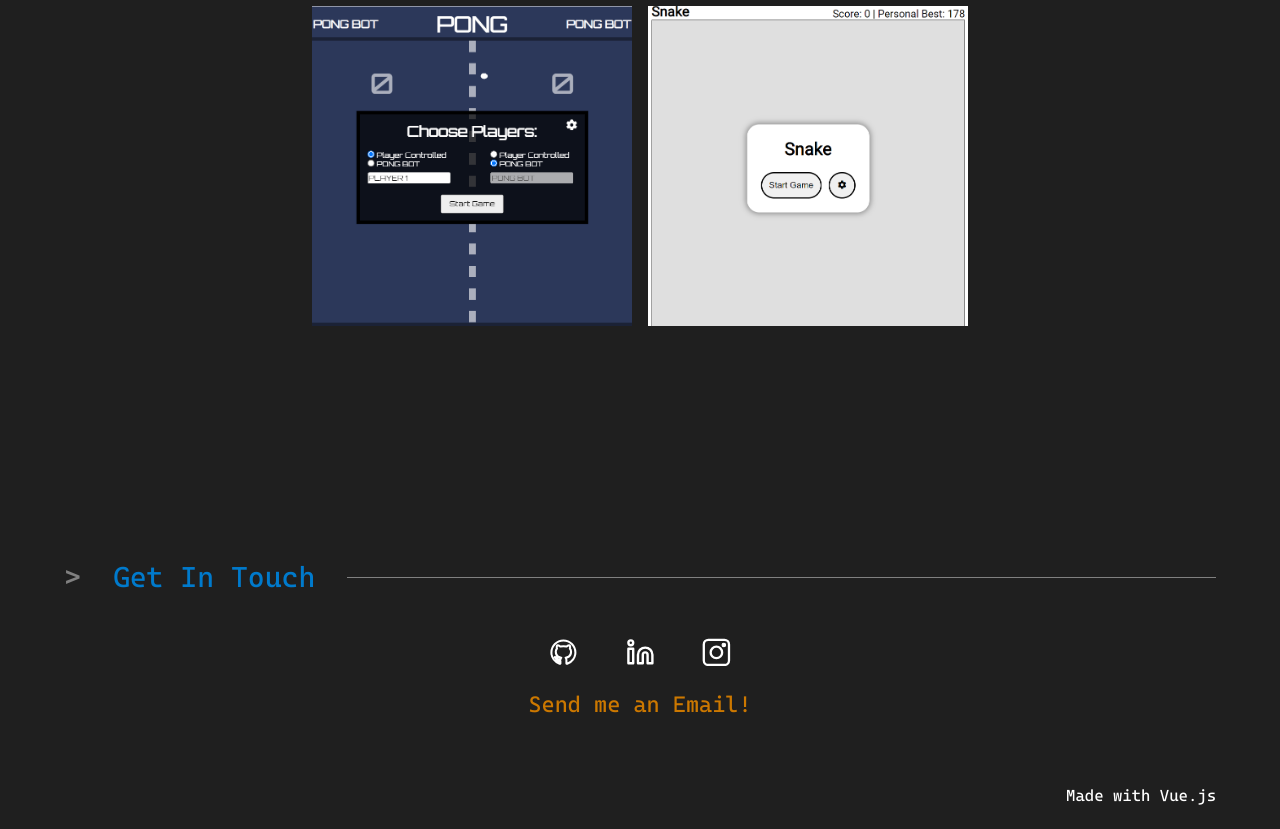
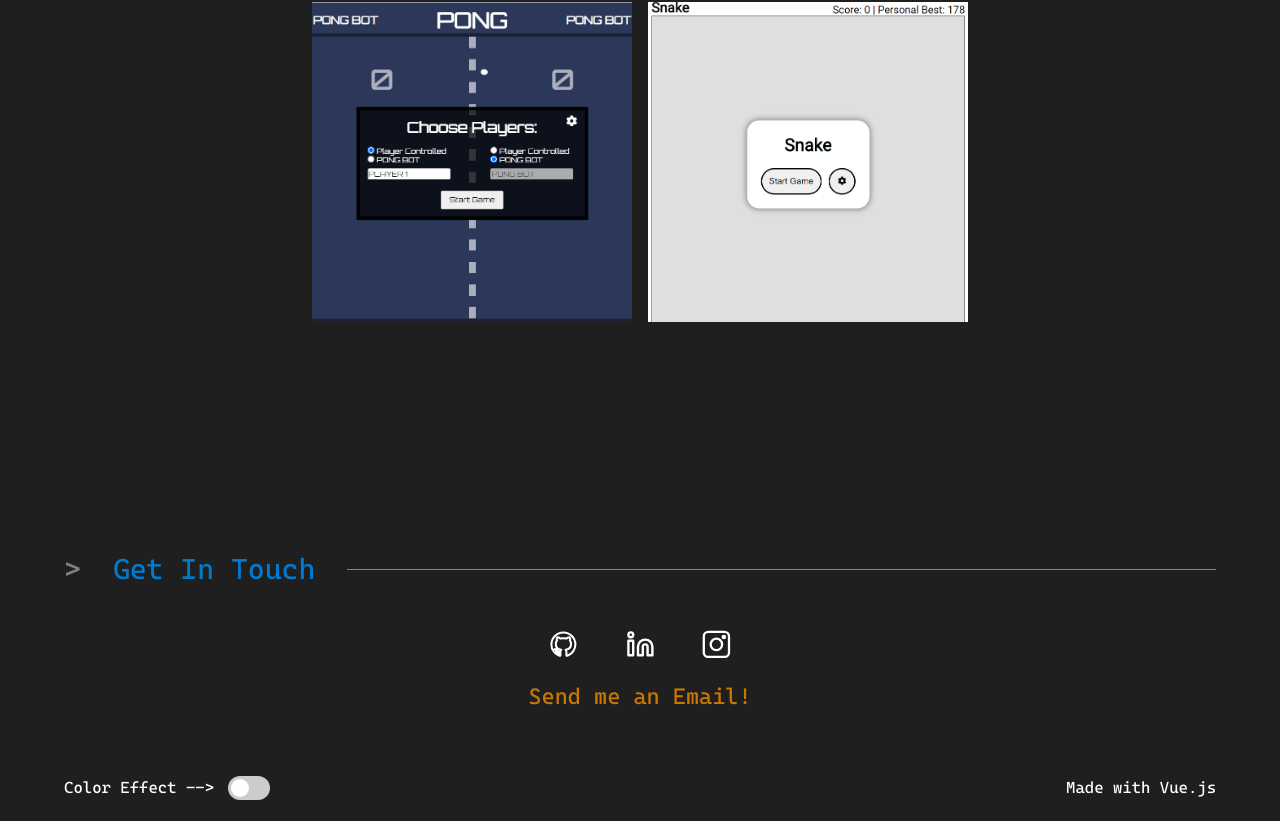
Before and after one commit to ShilohRodrigues/Portfolio, a Vue app: page / in a window 1280 px wide. Shown: the part 1886-2715 px from the top of the page. Built offline with nearby package versions, Linux system fonts and the light colour scheme.

Commit message:
lightmode local storage, disable color effect

```diff
--- a/src/App.vue
+++ b/src/App.vue
@@ -7,7 +7,6 @@ import Close from "../src/components/icons/Close.vue"
 //// For hiding the navigation on scroll
 onMounted(() => {
   window.addEventListener('scroll', onScroll);
-  window.addEventListener('mousemove', onMouseMove);
 })
 const navStyle = ref("nav-top");
 let lastScrollY = window.scrollY;
--- a/src/components/ProjectGrid.vue
+++ b/src/components/ProjectGrid.vue
@@ -73,6 +73,7 @@ const clicked = ref(null);
   text-align: center;
   cursor: pointer;
   max-width: 20rem;
+  max-height: 20rem;
 }
 .grid-item img {
   object-fit: cover;
--- a/src/views/HomeView.vue
+++ b/src/views/HomeView.vue
@@ -23,12 +23,22 @@ const colorToggle = e => {
 }
 
 const lightCheckbox = ref(null);
+
+onMounted(() => {
+  if (localStorage.getItem('lightMode') == 'true') {
+    lightCheckbox.value.checked = true;
+    lightModeToggle();
+  }
+})
+
 const lightModeToggle = e => {
   if (lightCheckbox.value.checked) {
     lightMode(true);
+    localStorage.setItem('lightMode', true);
   }
   else {
     lightMode(false);
+    localStorage.setItem('lightMode', false);
   }
 }
 
@@ -37,13 +47,6 @@ const lightModeToggle = e => {
 <template>
   <main>
     <div class="switches">
-      <div class="switch-container">
-        <p>Color Effect --> </p>
-        <label class="switch">
-          <input ref="colorCheckbox" type="checkbox" checked @change="colorToggle">
-          <span class="slider round"></span>
-        </label>
-      </div>
       <div class="switch-container">
         <p>Light Mode --> </p>
         <label class="switch">
@@ -64,7 +67,16 @@ const lightModeToggle = e => {
     <section id="contact">
       <Contact />
     </section>
-    <p class="info">Made with Vue.js</p>
+    <div class="footer">
+      <div class="color-effect switch-container">
+        <p>Color Effect --> </p>
+        <label class="switch">
+          <input ref="colorCheckbox" type="checkbox" @change="colorToggle">
+          <span class="slider round"></span>
+        </label>
+      </div>
+      <p class="info">Made with Vue.js</p>
+    </div>
   </main>
 </template>
 
@@ -83,8 +95,11 @@ main {
   min-height: 550px;
   padding-top: var(--nav-height);
 }
-.info {
+.footer {
+  display: flex;
+  justify-content: space-between;
   position: absolute;
+  width: 100%;
   bottom: 1rem;
   right: 0;
 }
@@ -173,6 +188,9 @@ input:checked + .slider:before {
   .switches {
     top: 1rem;
   }
+  .color-effect {
+    display: none;
+  }
 }
 
 </style>
```
